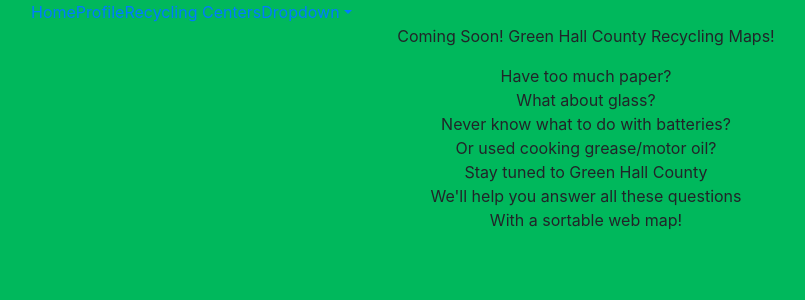
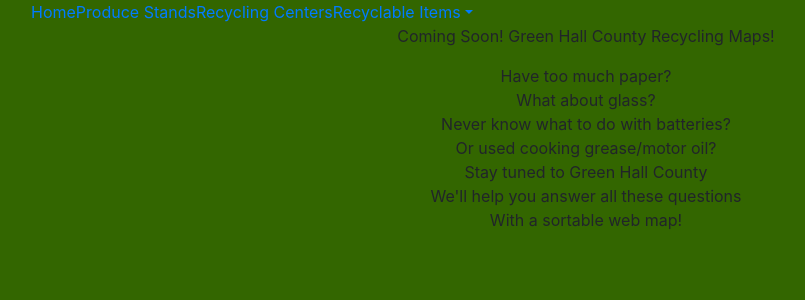
Before and after one commit to Roylaffman/env_hall, a Django app: template apps/green/templates/green/main.html in a window 1280 px wide. Shown: the top 300 px of the page, without its empty margins (54-859 px from the left). Run offline with Django 3.2, Linux system fonts and the light colour scheme; the template is opened without the code that fills it, so the values that code supplies are empty; some libraries are stand-ins or nearby versions.

Commit message:
Edited nav bar fixed links
Changed urls file in order to link in the nav bar to separate templates.  Added links to the nav bar in the base template.  Edited the style on the center_map template in order to see options for map views.

```diff
--- a/apps/green/templates/green/center_map.html
+++ b/apps/green/templates/green/center_map.html
@@ -5,19 +5,19 @@
 {% block morehead %}
 <script src='https://api.tiles.mapbox.com/mapbox.js/v1.6.3/mapbox.js'></script>
 <link href='https://api.tiles.mapbox.com/mapbox.js/v1.6.3/mapbox.css' rel='stylesheet' />
-<style>#map {position: absolute; top: 100px; right: 400px; left: 400px; bottom: 100px; width: 50%}</style>
+<style>#map {position: absolute; top: 50px; right: 0px; left: 100px; bottom: 50px; width: 75%}</style>
 {%  endblock %}
 
 </head>
 
 {% block content %}
-<center>
+
 <div class="row clearfix">
     <div class="col-md-12-column">
         <div id="map"></div>
     </div>
 </div>
-</center>
+
 {% endblock %}
 {% block morescripts %}
     <script>
--- a/apps/green/urls.py
+++ b/apps/green/urls.py
@@ -7,6 +7,6 @@ urlpatterns = patterns('',
     # url(r'^blog/', include('blog.urls')),
 
     #url(r'^admin/', include(admin.site.urls)),
-    url(r'main$', views.MainView.as_view()),
-    url(r'center_map$', views.MapView.as_view()),
+    url(r'^main/', views.MainView.as_view(), name='main'),
+    url(r'^center_map/', views.MapView.as_view(), name='center_map'),
 )
--- a/env_hall/settings.py
+++ b/env_hall/settings.py
@@ -66,7 +66,7 @@ DATABASES = {
         'ENGINE': 'django.contrib.gis.db.backends.postgis',
         'NAME': 'gisc4530k',
         'USER': 'postgres',
-        'PASSWORD': 'geografio',
+        'PASSWORD': 'placeholder',
         'HOST': 'localhost',
         'PORT': 5432,
     }
--- a/templates/base.html
+++ b/templates/base.html
@@ -17,36 +17,36 @@
 </head>
 
 
-<body style="background-color: #00B85C">
+<body style="background-color: #336600">
 <div class="container">
 	<div class="row clearfix">
 		<div class="col-md-12 column">
 			<ul class="nav nav-pills">
 				<li class="active">
-					<a href="#">Home</a>
+					<a href="/green/main/">Home</a>
 				</li>
 				<li>
-					<a href="#">Profile</a>
+					<a href="#">Produce Stands</a>
 				</li>
 				<li>
-					<a href="#">Recycling Centers</a>
+					<a href="/green/center_map/">Recycling Centers</a>
 				</li>
 				<li class="dropdown pull-right">
-					 <a href="#" data-toggle="dropdown" class="dropdown-toggle">Dropdown<strong class="caret"></strong></a>
+					 <a href="#" data-toggle="dropdown" class="dropdown-toggle">Recyclable Items<strong class="caret"></strong></a>
 					<ul class="dropdown-menu">
 						<li>
-							<a href="#">Action</a>
+							<a href="#">Paper</a>
 						</li>
 						<li>
-							<a href="#">Another action</a>
+							<a href="#">Glass</a>
 						</li>
 						<li>
-							<a href="#">Something else here</a>
+							<a href="#">Cooking/Motor Oil</a>
 						</li>
 						<li class="divider">
 						</li>
 						<li>
-							<a href="#">Separated link</a>
+							<a href="#">Click above to find acceptable locations!</a>
 						</li>
 					</ul>
 				</li>
```
